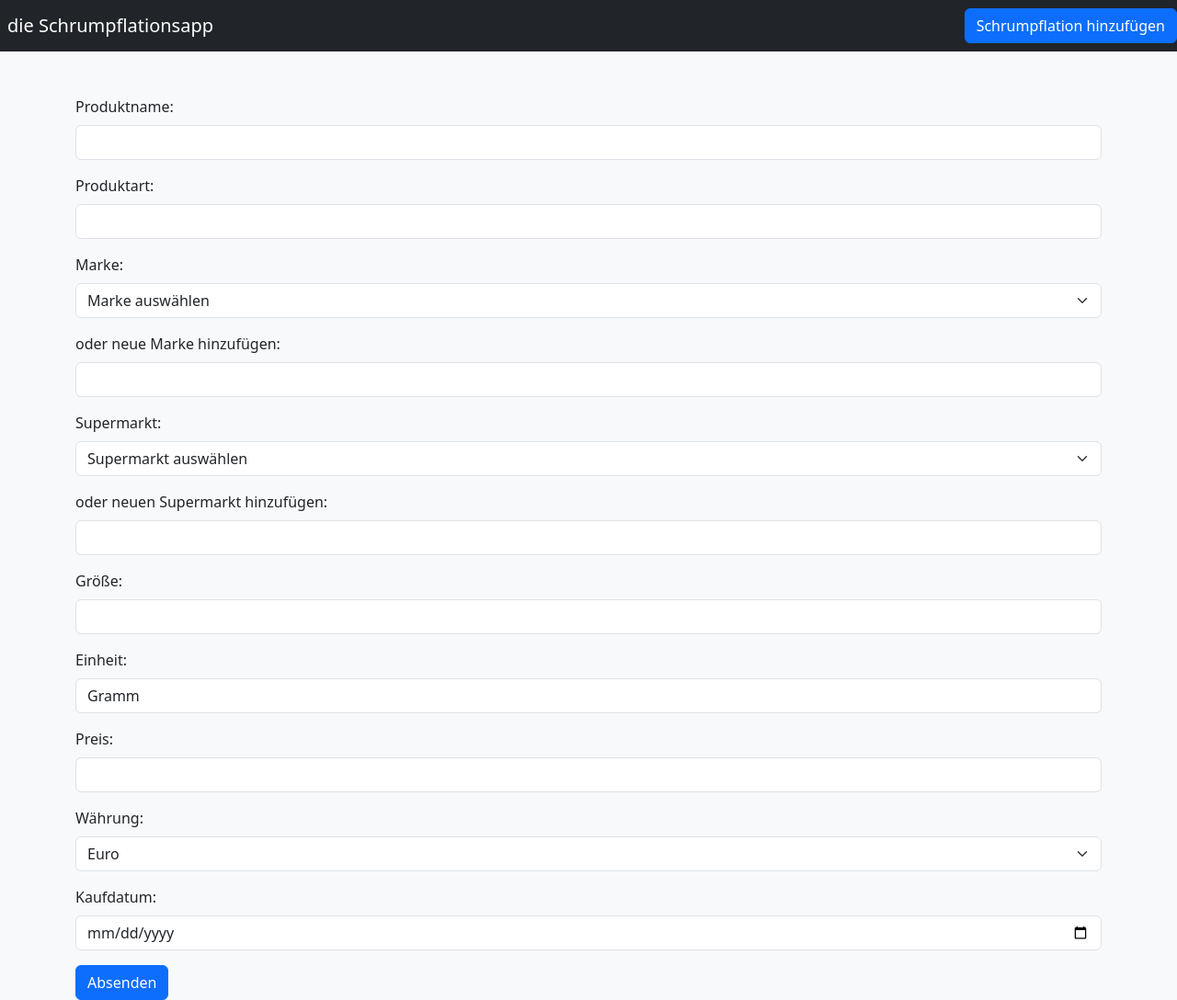
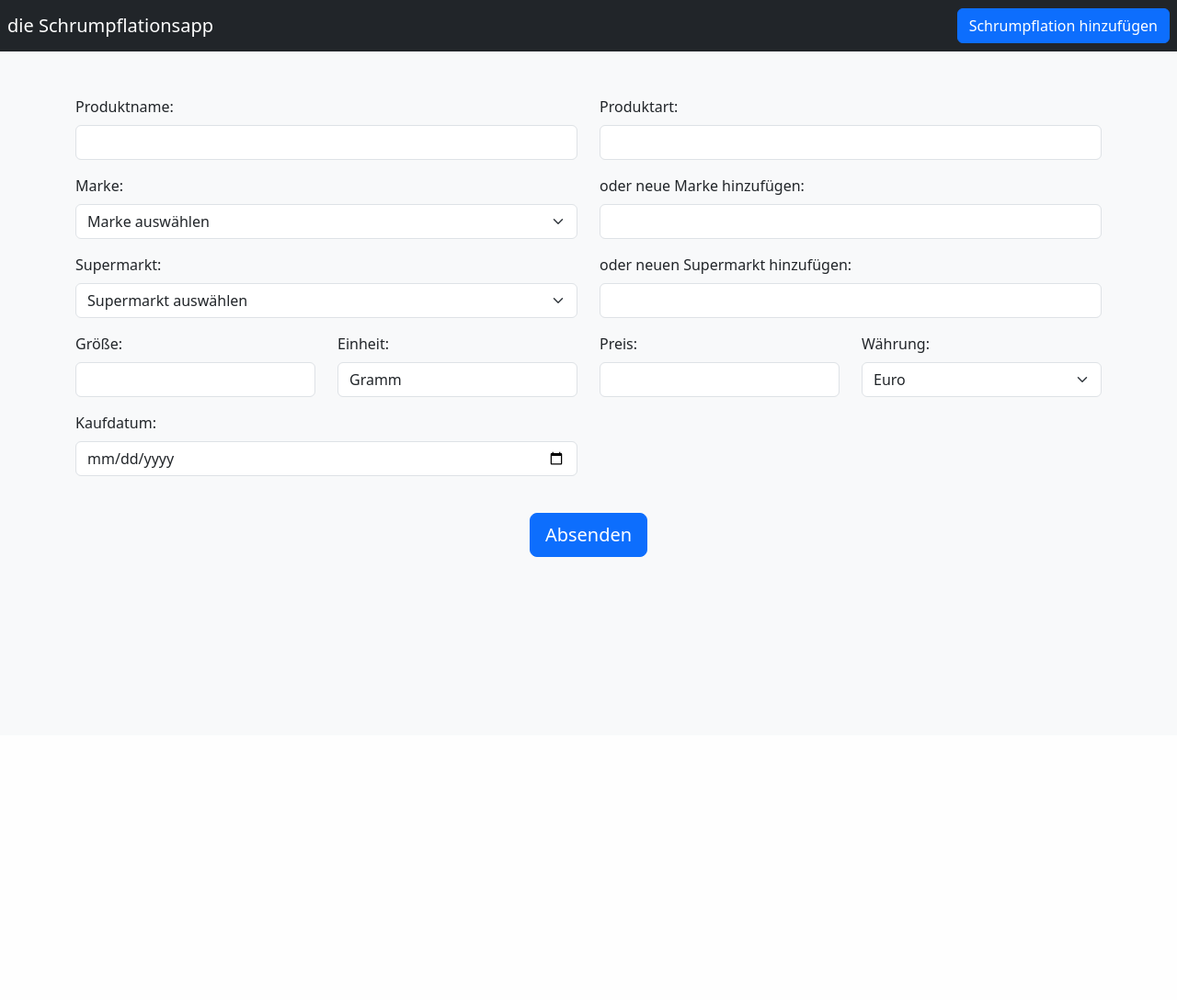
Before and after one commit to jojobeee/schrumpflation-app, a Django app: page /product/add/ in a window 1280 px wide. Shown: the whole page at 92% size. After the commit the page ends 606 px from the top, so only its background shows below. Run offline with Django 4.2, Linux system fonts and the light colour scheme; data that the repository does not hold is empty; some libraries are stand-ins or nearby versions.

Commit message:
styling of add schrumpfaltion form

```diff
--- a/product/templates/product/add_purchase.html
+++ b/product/templates/product/add_purchase.html
@@ -4,51 +4,63 @@
 {% block body %}
 <form method="post" class="container mt-5">
     {% csrf_token %}
-    <div class="mb-3">
+    <div class="row mb-3">
+        <div class="col-md-6">
             <label for="product-name" class="form-label">Produktname:</label>
             {{ form.product_name|add_class:"form-control" }}
         </div>
-    <div class="mb-3">
+        <div class="col-md-6">
             <label for="new_product_type" class="form-label">Produktart:</label>
             {{ form.new_product_type|add_class:"form-control" }}
         </div>
-    <div class="mb-3">
+    </div>
+    <div class="row mb-3">
+        <div class="col-md-6">
             <label for="existing_brand" class="form-label">Marke:</label>
             {{ form.existing_brand|add_class:"form-select" }}
         </div>
-    <div class="mb-3">
+        <div class="col-md-6">
             <label for="new_brand" class="form-label">oder neue Marke hinzufügen:</label>
             {{ form.new_brand|add_class:"form-control" }}
         </div>
-    <div class="mb-3">
+    </div>
+    <div class="row mb-3">
+        <div class="col-md-6">
             <label for="existing_supermarket" class="form-label">Supermarkt:</label>
             {{ form.existing_supermarket|add_class:"form-select" }}
         </div>
-    <div class="mb-3">
+        <div class="col-md-6">
             <label for="new_supermarket" class="form-label">oder neuen Supermarkt hinzufügen:</label>
             {{ form.new_supermarket|add_class:"form-control" }}
         </div>
-    <div class="mb-3">
+    </div>
+    <div class="row mb-3">
+        <div class="col-md-3">
             <label for="size" class="form-label">Größe:</label>
             {{ form.size|add_class:"form-control" }}
         </div>
-    <div class="mb-3">
+        <div class="col-md-3">
             <label for="unit" class="form-label">Einheit:</label>
             {{ form.unit|add_class:"form-control" }}
         </div>
-    <div class="mb-3">
+        <div class="col-md-3">
             <label for="price" class="form-label">Preis:</label>
             {{ form.price|add_class:"form-control" }}
         </div>
-    <div class="mb-3">
+        <div class="col-md-3">
             <label for="currency" class="form-label">Währung:</label>
             {{ form.currency|add_class:"form-select" }}
         </div>
-    <div class="mb-3">
+    </div>
+    <div class="row mb-3">
+        <div class="col-md-6">
             <label for="purchase_date" class="form-label">Kaufdatum:</label>
             {{ form.purchase_date|add_class:"form-control" }}
         </div>
-    <button type="submit" class="btn btn-primary">Absenden</button>
+    </div>
+    <div class="text-center">
+        <button type="submit" class="btn btn-primary mt-4 btn-lg">Absenden</button>
+    </div>
 </form>
 
 <script src="https://code.jquery.com/jquery-3.6.0.min.js"></script>
--- a/product/templates/product/base.html
+++ b/product/templates/product/base.html
@@ -15,7 +15,7 @@
 <body class="bg-body-tertiary">
     <nav class="navbar navbar-dark bg-dark">
         <a href="{% url 'product:index' %}" class="navbar-brand ps-2">die Schrumpflationsapp</a>
-        <a href="{% url 'product:add' %}" class="btn btn-primary">Schrumpflation hinzufügen</a>
+        <a href="{% url 'product:add' %}" class="btn btn-primary me-2">Schrumpflation hinzufügen</a>
     </nav>
     {% block body %}
     {% endblock %}
```
Lines whose indentation alone changed are shown as unchanged.
